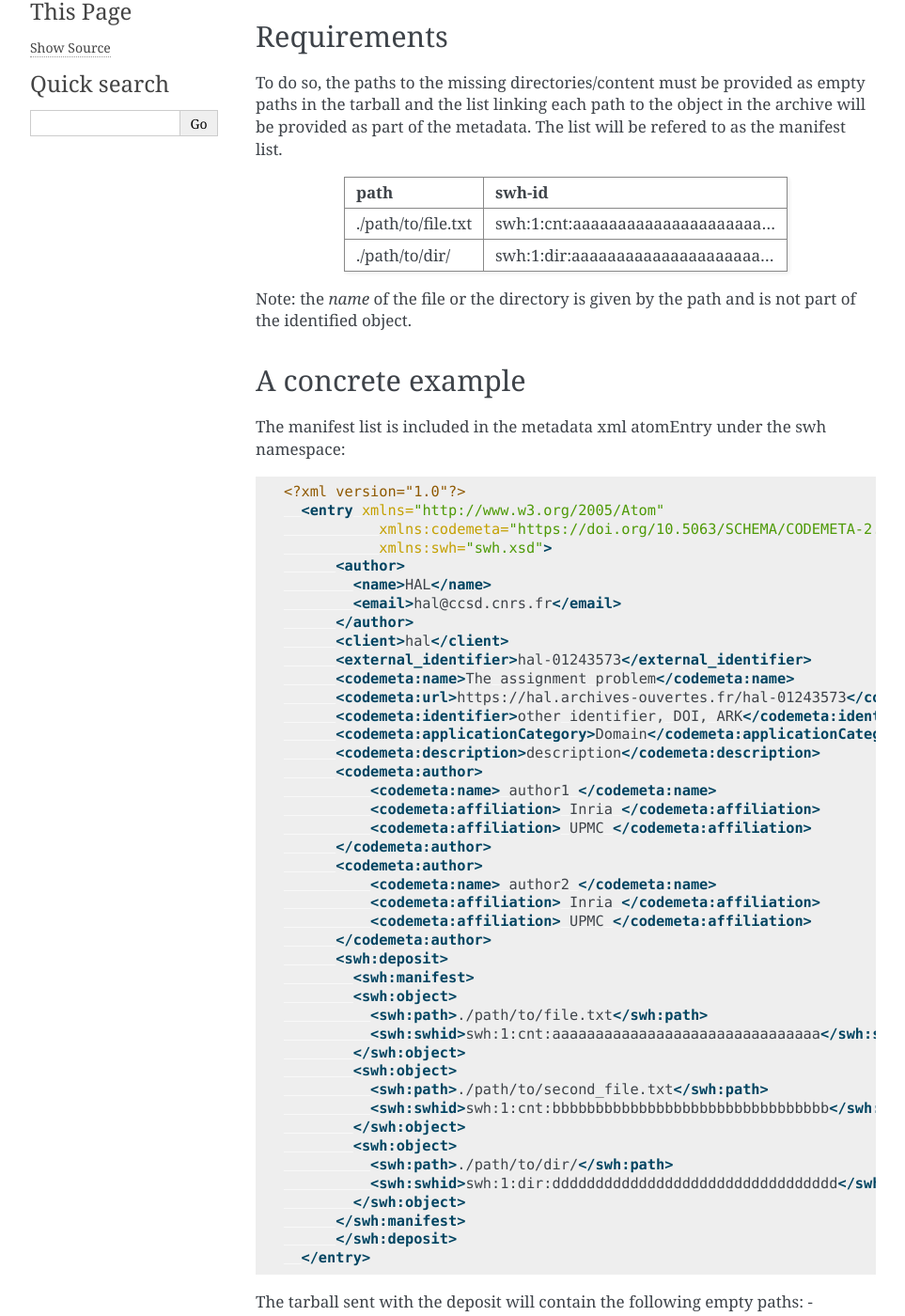
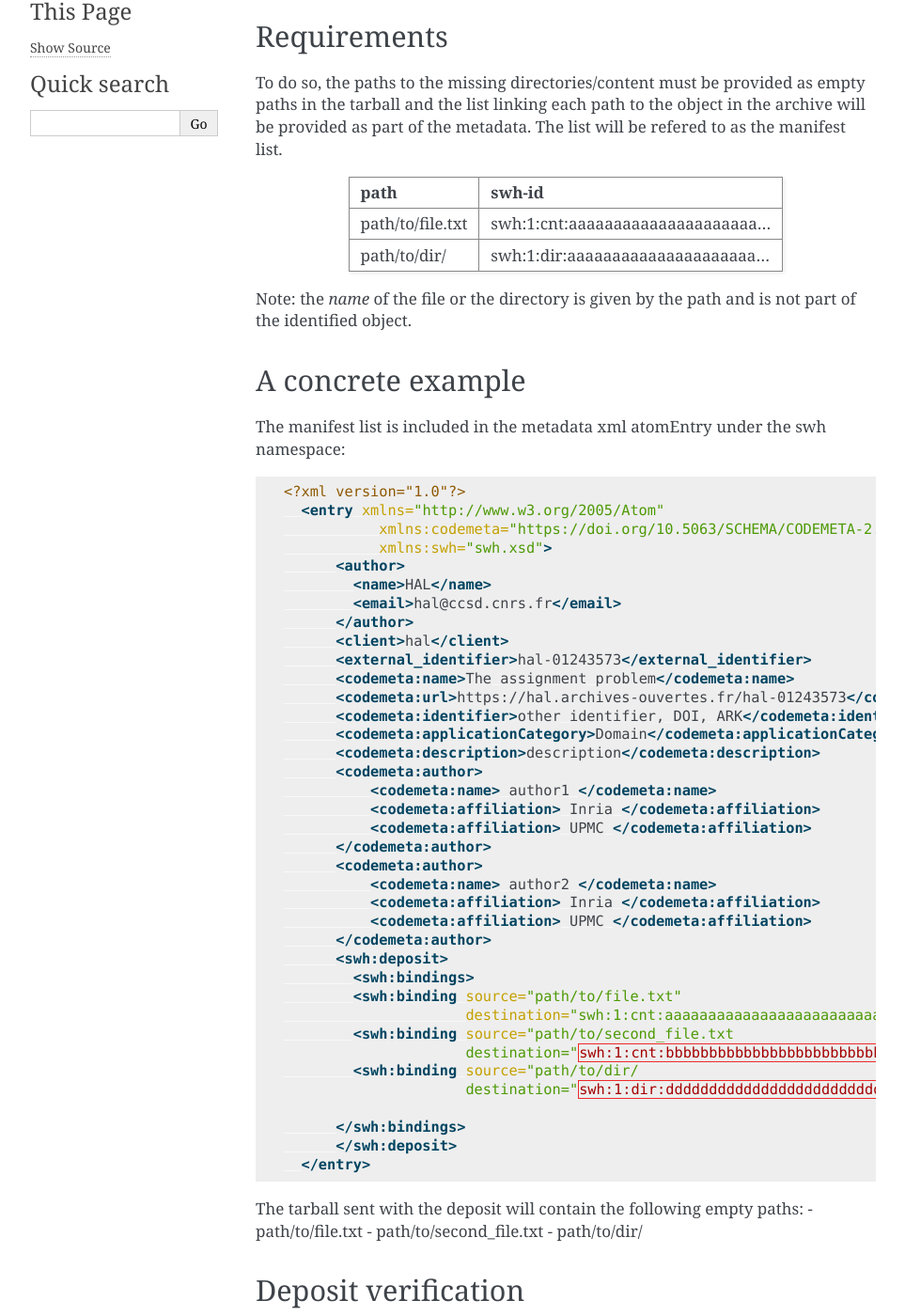
Before and after one commit to SoftwareHeritage/swh-deposit, a Sphinx documentation site: the page built from docs/specs/spec-sparse-deposit.rst, in a window 1280 px wide and 1400 px high, scrolled down 236 px. Shown: the whole window at 94% size, without its empty margins (148-1111 px from the left). Built offline with Sphinx 7.4.7, drawn with Linux system fonts in a browser that asks for light colours.

Commit message:
Update sparse-deposit and metadata-deposit specs

```diff
--- a/docs/specs/spec-sparse-deposit.rst
+++ b/docs/specs/spec-sparse-deposit.rst
@@ -16,9 +16,9 @@
 +----------------------+-------------------------------------+
 | path                 | swh-id                              |
 +======================+=====================================+
-| ./path/to/file.txt   |  swh:1:cnt:aaaaaaaaaaaaaaaaaaaaa... |
+| path/to/file.txt     |  swh:1:cnt:aaaaaaaaaaaaaaaaaaaaa... |
 +----------------------+-------------------------------------+
-| ./path/to/dir/       |  swh:1:dir:aaaaaaaaaaaaaaaaaaaaa... |
+| path/to/dir/         |  swh:1:dir:aaaaaaaaaaaaaaaaaaaaa... |
 +----------------------+-------------------------------------+
 
 Note: the *name* of the file or the directory is given by the path and is not
@@ -57,20 +57,15 @@
             <codemeta:affiliation> UPMC </codemeta:affiliation>
         </codemeta:author>
         <swh:deposit>
-          <swh:manifest>
-          <swh:object>
-            <swh:path>./path/to/file.txt</swh:path>
-            <swh:swhid>swh:1:cnt:aaaaaaaaaaaaaaaaaaaaaaaaaaaaaaa</swh:swhid>
-          </swh:object>
-          <swh:object>
-            <swh:path>./path/to/second_file.txt</swh:path>
-            <swh:swhid>swh:1:cnt:bbbbbbbbbbbbbbbbbbbbbbbbbbbbbbbb</swh:swhid>
-          </swh:object>
-          <swh:object>
-            <swh:path>./path/to/dir/</swh:path>
-            <swh:swhid>swh:1:dir:ddddddddddddddddddddddddddddddddd</swh:swhid>
-          </swh:object>
-        </swh:manifest>
+          <swh:bindings>
+          <swh:binding source="path/to/file.txt"
+                       destination="swh:1:cnt:aaaaaaaaaaaaaaaaaaaaaaaaaaaaaaa"/>
+          <swh:binding source="path/to/second_file.txt
+                       destination="swh:1:cnt:bbbbbbbbbbbbbbbbbbbbbbbbbbbbbbbb"/>
+          <swh:binding source="path/to/dir/
+                       destination="swh:1:dir:ddddddddddddddddddddddddddddddddd"/>
+
+        </swh:bindings>
         </swh:deposit>
     </entry>
 
```
Also changed, not shown: docs/specs/metadata_example.xml (+3 -6 lines), docs/specs/spec-meta-deposit.rst (+6 -10 lines), 1 other file.
